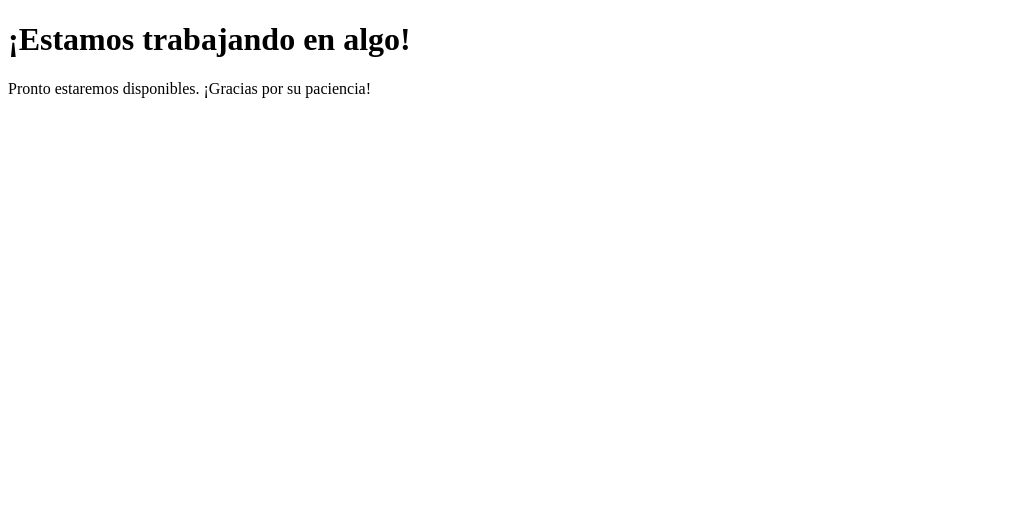
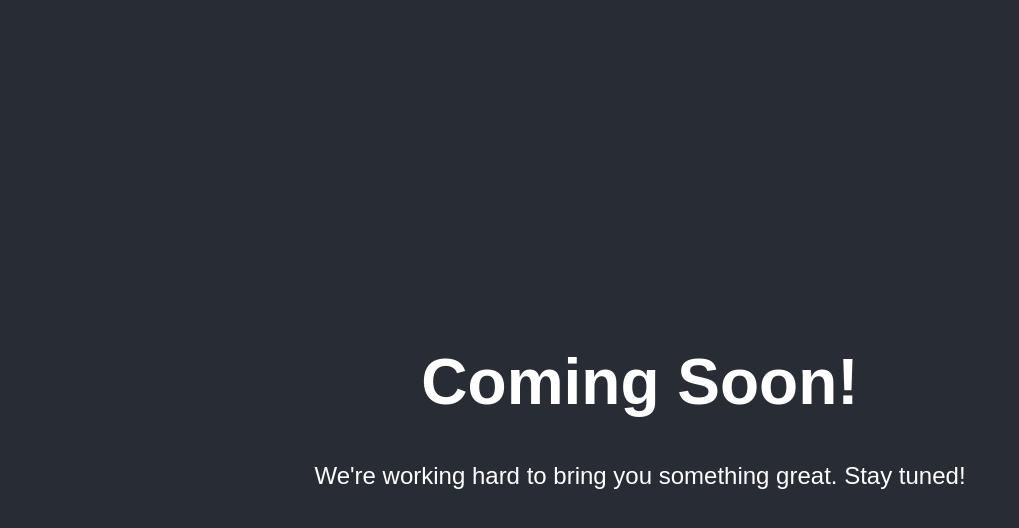
Before and after one commit to NIFEAOPS/NIFEAOPS.github.io, a plain HTML site: page index.html in a window 1280 px wide. Shown: the whole page, without its empty margins (0-1019 px from the left). Drawn offline with Linux system fonts and the light colour scheme.

Commit message:
Update index.html with modern coming soon page

```diff
--- a/index.html
+++ b/index.html
@@ -1,12 +1,38 @@
 <!DOCTYPE html>
-<html lang="es">
+<html lang="en">
 <head>
     <meta charset="UTF-8">
     <meta name="viewport" content="width=device-width, initial-scale=1.0">
-    <title>Próximamente</title>
+    <title>Coming Soon</title>
+    <style>
+        body {
+            display: flex;
+            align-items: center;
+            justify-content: center;
+            height: 100vh;
+            background-color: #282c34;
+            color: white;
+            font-family: Arial, sans-serif;
+            text-align: center;
+        }
+        h1 {
+            font-size: 4em;
+            animation: fadeIn 2s;
+        }
+        p {
+            font-size: 1.5em;
+            animation: fadeIn 3s;
+        }
+        @keyframes fadeIn {
+            from { opacity: 0; }
+            to { opacity: 1; }
+        }
+    </style>
 </head>
 <body>
-    <h1>¡Estamos trabajando en algo!</h1>
-    <p>Pronto estaremos disponibles. ¡Gracias por su paciencia!</p>
+    <div>
+        <h1>Coming Soon!</h1>
+        <p>We're working hard to bring you something great. Stay tuned!</p>
+    </div>
 </body>
 </html>
```
